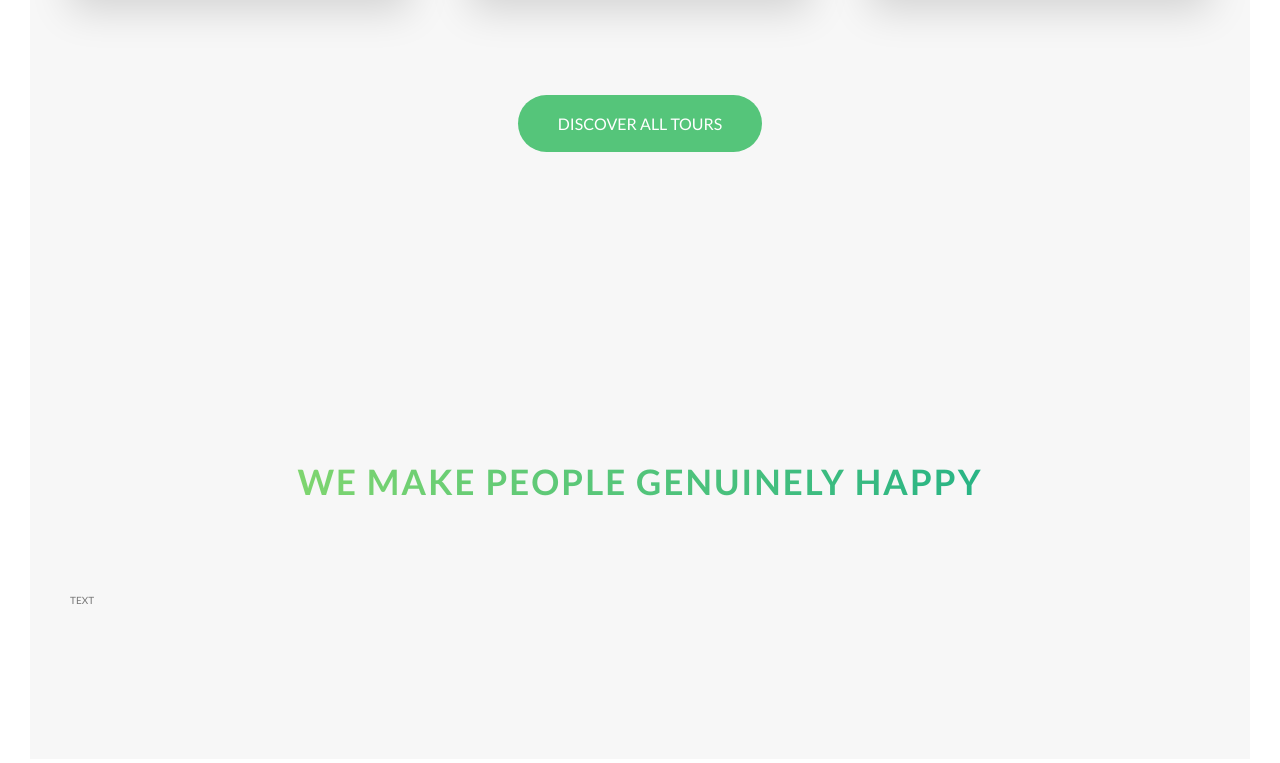
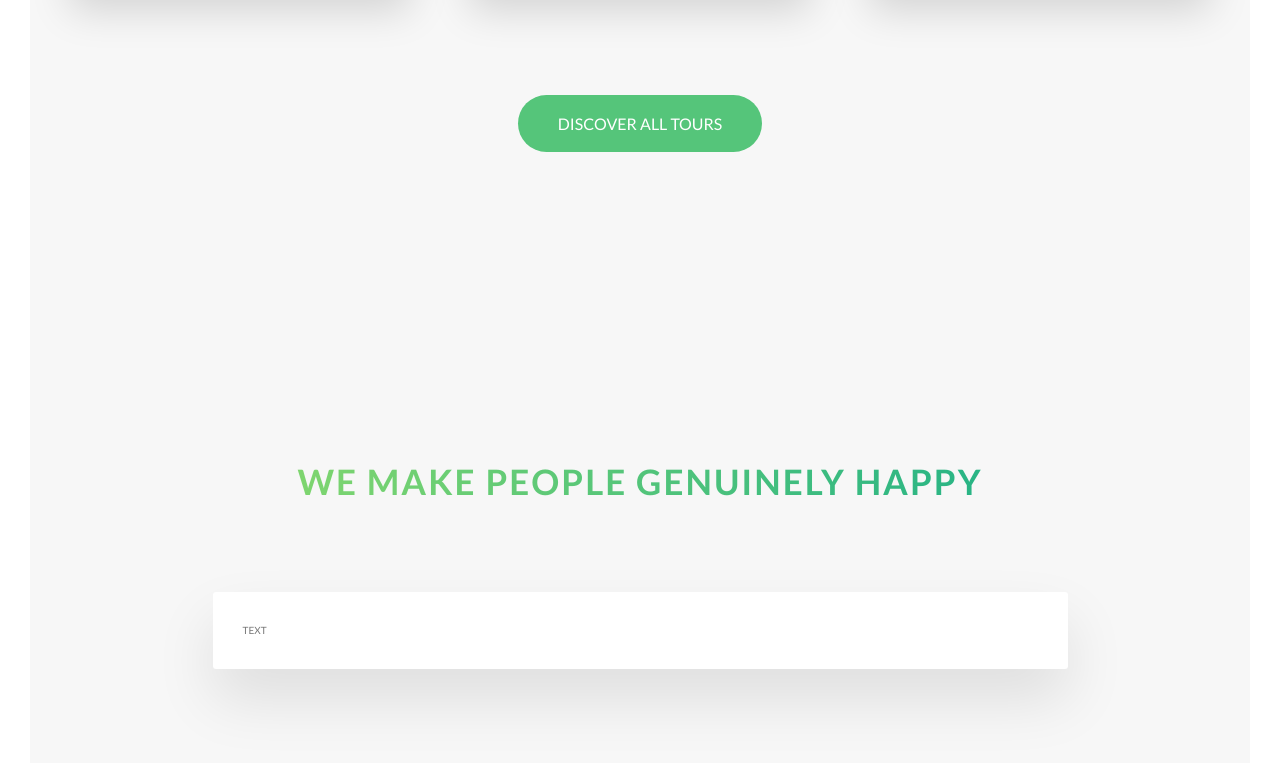
Before and after one commit to Nikolaj-Georgiev/jonas-advanced-css, a website: page natours/index.html in a window 1280 px wide. Shown: the part 2974-3737 px from the top of the page. Drawn offline with Linux system fonts and the light colour scheme.

Commit message:
initiated the stories section

```diff
--- a/natours/sass/components/_story.scss
+++ b/natours/sass/components/_story.scss
@@ -0,0 +1,8 @@
+.story {
+  width: 75%;
+  margin: 0 auto;
+  box-shadow: 0 3rem 6rem rgba($color-black, 0.1);
+  background-color: $color-white;
+  border-radius: 0.3rem;
+  padding: 3rem;
+}
```
Also changed, not shown: natours/css/style.css.
